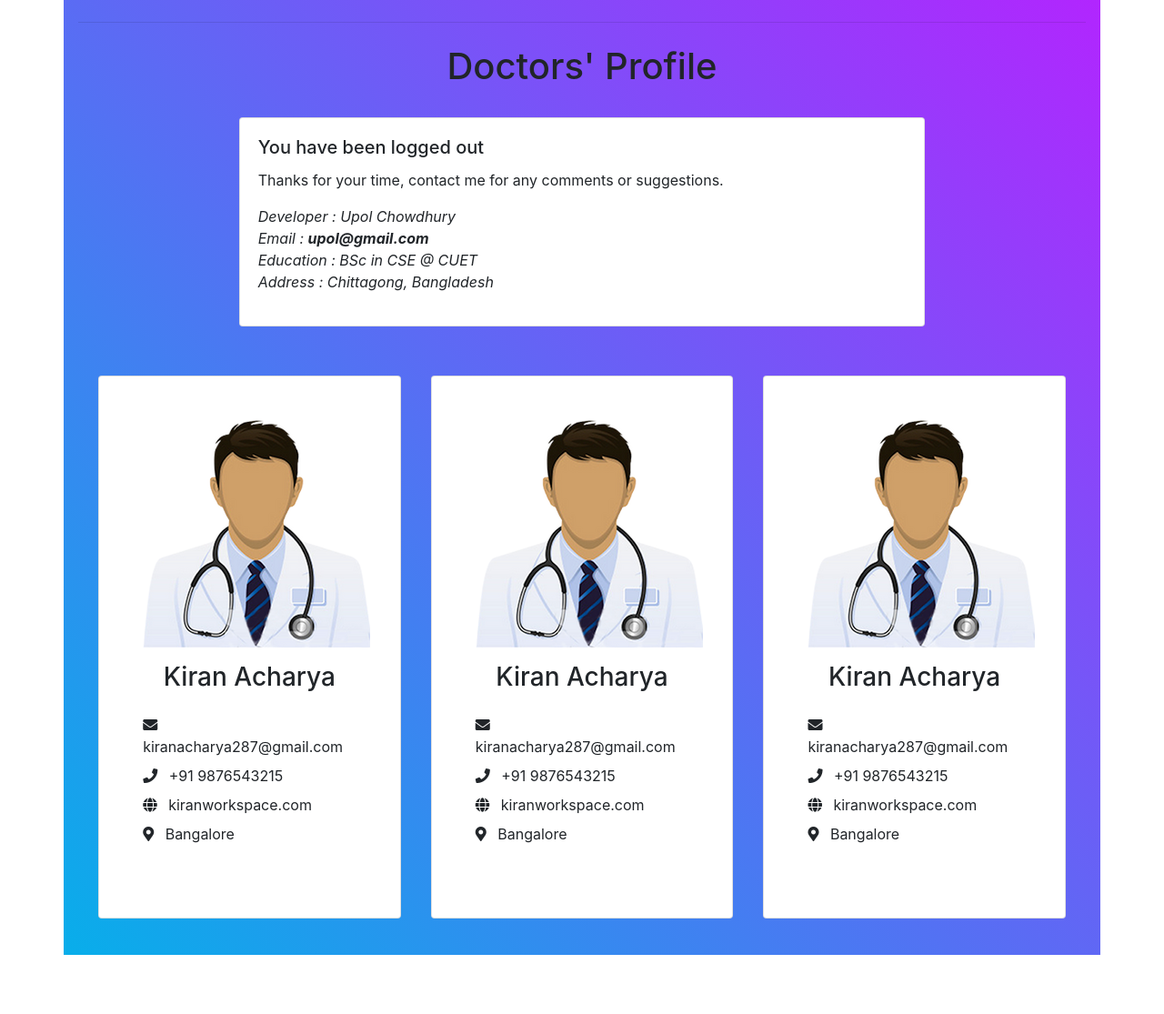
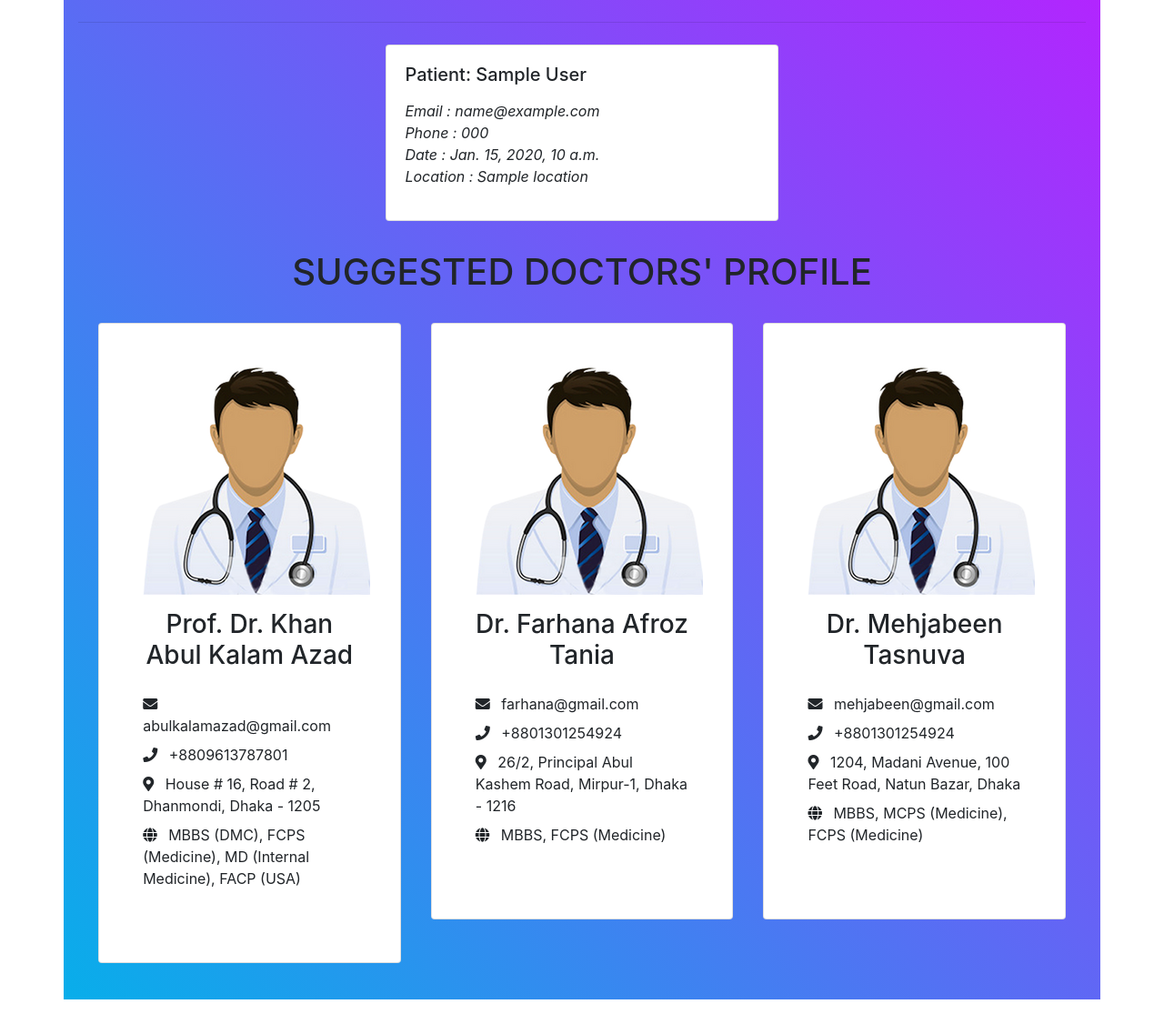
Before and after one commit to Upol-C-anupam/Cough-type-chronic-disease-detection, a Django app: template users/templates/doctor.html in a window 1280 px wide. Shown: the part 86-1201 px from the top of the page at 91% size. Before the commit the page ends 1136 px from the top, so only its background shows below. Run offline with Django 3.2, Linux system fonts and the light colour scheme; a user stored in the database is signed in; tables that the repository leaves empty hold one stand-in row (values such as "Sample post"); the template is opened without the code that fills it: values that come from a table or form of the project are taken from there, most other values are stand-ins (such as "Sample title", 1, 10 or a date in 2020); grey boxes marked "Sample" are stand-in pictures; some libraries are stand-ins or nearby versions.

Commit message:
1st commit

```diff
--- a/users/static/css/extra.css
+++ b/users/static/css/extra.css
@@ -19,6 +19,24 @@
 .address {
   display: block;
   font-style: italic;
+}
+
+.doctor_a {
+    float: left;
+    width: 30%;
+    margin-left: 2%;
+}
+
+.doctor_b {
+    float: left;
+    width: 30%;
+    margin-left: 3%;
+}
+
+.patient_card {
+    margin-left: 30%;
+    margin-right: 30%;
+    margin-bottom: 3%;
 }
 
 .custom-select {
--- a/users/templates/doctor.html
+++ b/users/templates/doctor.html
@@ -9,67 +9,67 @@
 
 	<section class="main-content">
 		<div class="container">
-			<h1 class="text-center">Doctors' Profile</h1>
-			<br>
-
-			<div class="card" style="margin-left: 15%; margin-right: 15%; margin-bottom: 5%;">
+			<div class="card patient_card">
 				<div class="card-body">
-					<h5 class="card-title">You have been logged out</h5>
+					<h5 class="card-title">Patient: {{first_name}} {{last_name}}</h5>
 					<p class="card-text">
-						Thanks for your time, contact me for any comments or suggestions.
-
 						<address class="address">
-							Developer : Upol Chowdhury <br>
-							Email : <b>upol@gmail.com</b> <br>
-							Education : BSc in CSE @ CUET <br>
-							Address : Chittagong, Bangladesh <br>
+							Email : {{email}} <br>
+							Phone : {{phone}} <br>
+							Date : {{date}} <br>
+							Location : {{location}} <br>
 						</address>
 					</p>
 				</div>
 			</div>
 
+			<h1 class="text-center">SUGGESTED DOCTORS' PROFILE</h1>
+			<br>
+
 			<div class="row">
-				<div style="float: left; width: 30%; margin-left: 2%;">
+
+				<div class="doctor_a">
 					<div class="profile-card card rounded-lg shadow p-4 p-xl-5 mb-4 text-center position-relative overflow-hidden">
 						<div class="banner"></div>
 						<img src="{% static 'images/doctor.png' %}" alt="" class="img-circle mx-auto mb-3">
-						<h3 class="mb-4">Kiran Acharya</h3>
+						<h3 class="mb-4">Prof. Dr. Khan Abul Kalam Azad</h3>
 						<div class="text-left mb-4">
-							<p class="mb-2"><i class="fa fa-envelope mr-2"></i> kiranacharya287@gmail.com</p>
-							<p class="mb-2"><i class="fa fa-phone mr-2"></i> +91 9876543215</p>
-							<p class="mb-2"><i class="fa fa-globe mr-2"></i> kiranworkspace.com</p>
-							<p class="mb-2"><i class="fa fa-map-marker-alt mr-2"></i> Bangalore</p>
+							<p class="mb-2"><i class="fa fa-envelope mr-2"></i> abulkalamazad@gmail.com</p>
+							<p class="mb-2"><i class="fa fa-phone mr-2"></i> +8809613787801</p>
+							<p class="mb-2"><i class="fa fa-map-marker-alt mr-2"></i> House # 16, Road # 2, Dhanmondi, Dhaka - 1205</p>
+							<p class="mb-2"><i class="fa fa-globe mr-2"></i> MBBS (DMC), FCPS (Medicine), MD (Internal Medicine), FACP (USA)</p>
 						</div>
 					</div>
 				</div>
 
-				<div style="float: left; width: 30%; margin-left: 3%;">
+				<div class="doctor_b">
 					<div class="profile-card card rounded-lg shadow p-4 p-xl-5 mb-4 text-center position-relative overflow-hidden">
 						<div class="banner"></div>
 						<img src="{% static 'images/doctor.png' %}" alt="" class="img-circle mx-auto mb-3">
-						<h3 class="mb-4">Kiran Acharya</h3>
+						<h3 class="mb-4">Dr. Farhana Afroz Tania</h3>
 						<div class="text-left mb-4">
-							<p class="mb-2"><i class="fa fa-envelope mr-2"></i> kiranacharya287@gmail.com</p>
-							<p class="mb-2"><i class="fa fa-phone mr-2"></i> +91 9876543215</p>
-							<p class="mb-2"><i class="fa fa-globe mr-2"></i> kiranworkspace.com</p>
-							<p class="mb-2"><i class="fa fa-map-marker-alt mr-2"></i> Bangalore</p>
+							<p class="mb-2"><i class="fa fa-envelope mr-2"></i> farhana@gmail.com</p>
+							<p class="mb-2"><i class="fa fa-phone mr-2"></i> +8801301254924</p>
+							<p class="mb-2"><i class="fa fa-map-marker-alt mr-2"></i> 26/2, Principal Abul Kashem Road, Mirpur-1, Dhaka - 1216</p>
+							<p class="mb-2"><i class="fa fa-globe mr-2"></i> MBBS, FCPS (Medicine)</p>
 						</div>
 					</div>
 				</div>
 
-				<div style="float: left; width: 30%; margin-left: 3%;">
+				<div class="doctor_b">
 					<div class="profile-card card rounded-lg shadow p-4 p-xl-5 mb-4 text-center position-relative overflow-hidden">
 						<div class="banner"></div>
 						<img src="{% static 'images/doctor.png' %}" alt="" class="img-circle mx-auto mb-3">
-						<h3 class="mb-4">Kiran Acharya</h3>
+						<h3 class="mb-4">Dr. Mehjabeen Tasnuva</h3>
 						<div class="text-left mb-4">
-							<p class="mb-2"><i class="fa fa-envelope mr-2"></i> kiranacharya287@gmail.com</p>
-							<p class="mb-2"><i class="fa fa-phone mr-2"></i> +91 9876543215</p>
-							<p class="mb-2"><i class="fa fa-globe mr-2"></i> kiranworkspace.com</p>
-							<p class="mb-2"><i class="fa fa-map-marker-alt mr-2"></i> Bangalore</p>
+							<p class="mb-2"><i class="fa fa-envelope mr-2"></i> mehjabeen@gmail.com</p>
+							<p class="mb-2"><i class="fa fa-phone mr-2"></i> +8801301254924</p>
+							<p class="mb-2"><i class="fa fa-map-marker-alt mr-2"></i> 1204, Madani Avenue, 100 Feet Road, Natun Bazar, Dhaka</p>
+							<p class="mb-2"><i class="fa fa-globe mr-2"></i> MBBS, MCPS (Medicine), FCPS (Medicine)</p>
 						</div>
 					</div>
 				</div>
+
 			</div>
 		</div>
 	</section>
```
Also changed, not shown: users/static/images/user1.jpg (deleted).
